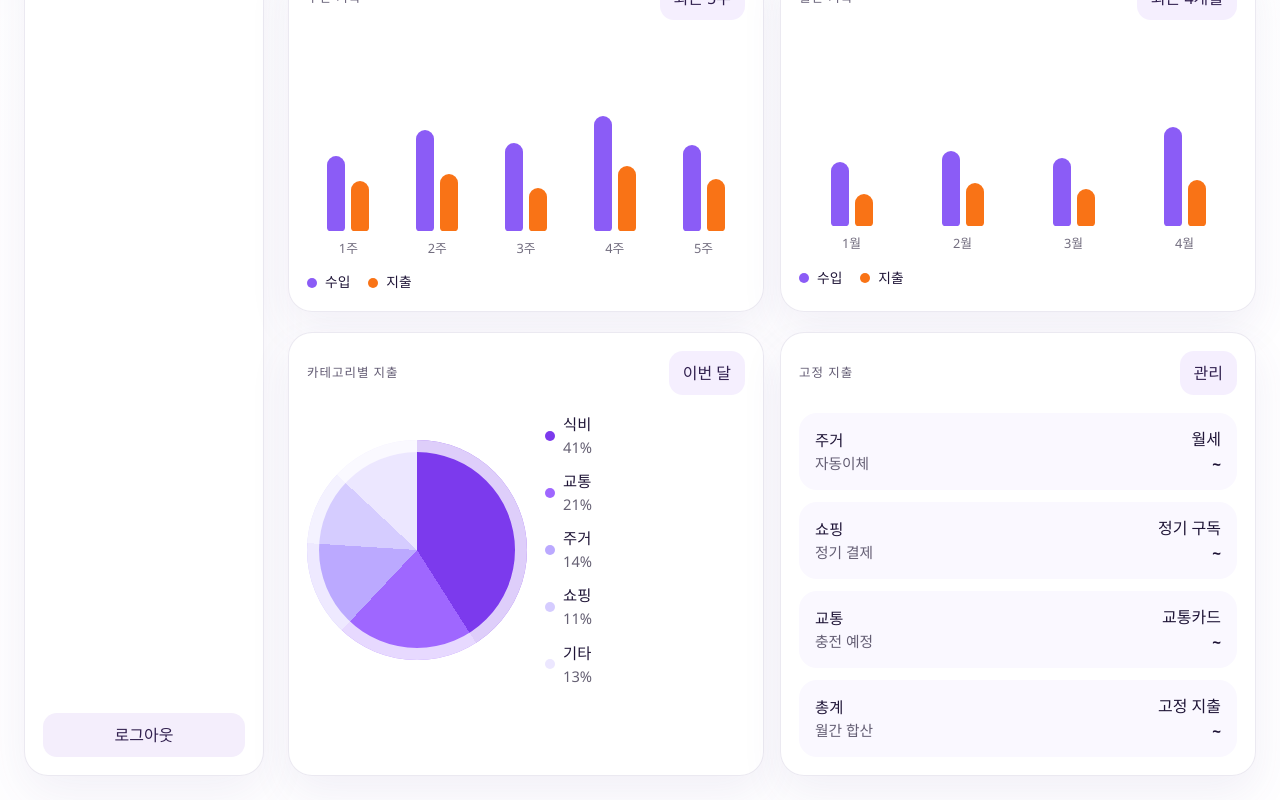
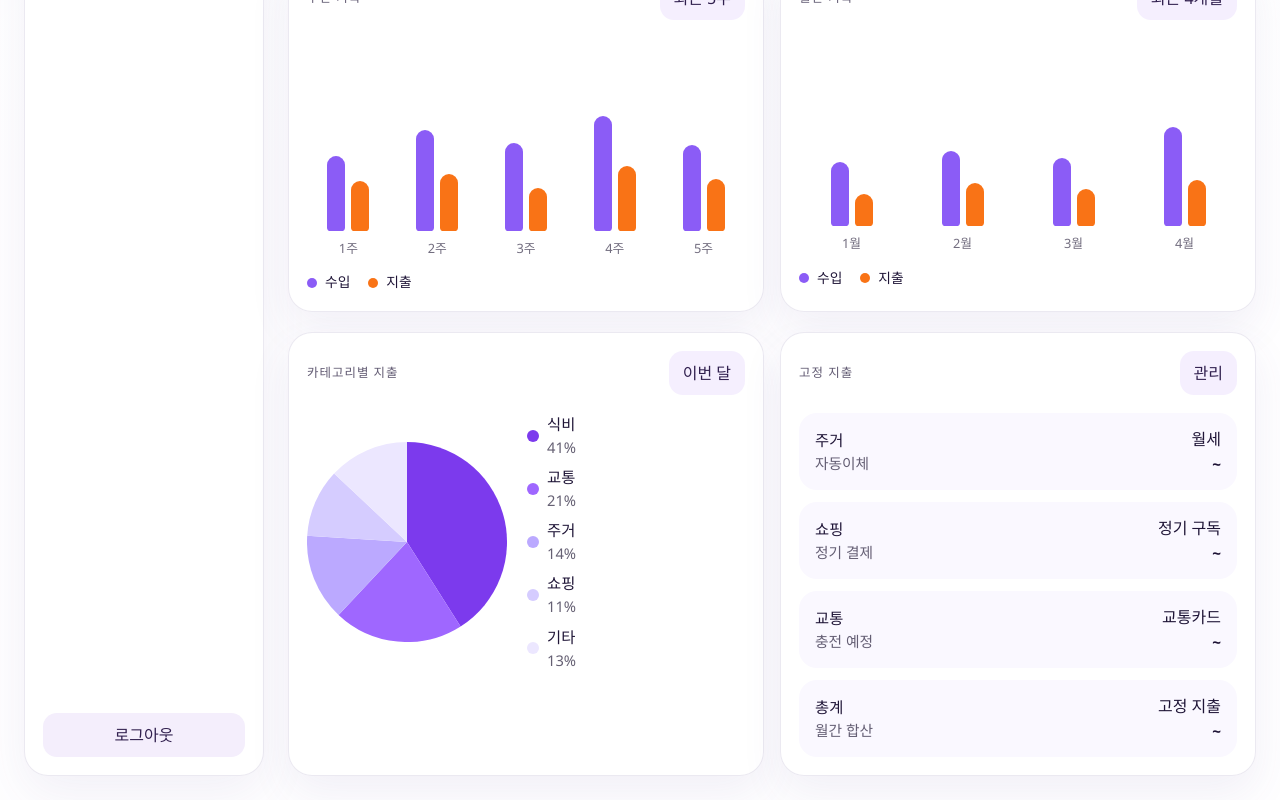
Before and after one commit to ksy9565/KB_Skeleton_Project, a Vue app: page / in a window 1280 px wide. Shown: the part 860-1660 px from the top of the page. Built offline with nearby package versions, Linux system fonts and the light colour scheme.

Commit message:
Feat: 차트 상호작용 추가: 마우스 호버 시 해당 항목 및 비율 표시 vue-chart.js 라이브러리 추가하여 사용
line24: 호버 시 조각 튀어나오는 효과 제거
line37: 호버 시 툴팁 활성화

```diff
--- a/src/components/mainPage/DashboardCategoryChart.vue
+++ b/src/components/mainPage/DashboardCategoryChart.vue
@@ -1,4 +1,11 @@
 <script setup>
+import { computed } from 'vue';
+import { Pie } from 'vue-chartjs';
+import { Chart as ChartJS, ArcElement, Tooltip, Legend } from 'chart.js';
+
+// Chart.js 필수 구성 요소 등록
+ChartJS.register(ArcElement, Tooltip, Legend);
+
 const props = defineProps({
   items: {
     type: Array,
@@ -6,16 +13,39 @@ const props = defineProps({
   },
 });
 
-const pieGradient = `conic-gradient(${props.items
-  .map((item, index) => {
-    const start = props.items
-      .slice(0, index)
-      .reduce((total, current) => total + current.value, 0);
-    const end = start + item.value;
+// Chart.js 데이터 형식으로 변환
+const chartData = computed(() => ({
+  labels: props.items.map((item) => item.label),
+  datasets: [
+    {
+      backgroundColor: props.items.map((item) => item.color),
+      data: props.items.map((item) => item.value),
+      borderWidth: 0, // 경계선 제거 (깔끔한 디자인)
+      hoverOffset: 0, // 호버 시 조각이 튀어나오는 효과
+    },
+  ],
+}));
 
-    return `${item.color} ${start}% ${end}%`;
-  })
-  .join(', ')})`;
+// Chart.js 옵션 설정
+const chartOptions = {
+  responsive: true,
+  maintainAspectRatio: false,
+  plugins: {
+    legend: {
+      display: false, // 기본 범례는 숨기고 기존 커스텀 범례 사용
+    },
+    tooltip: {
+      enabled: true, // 호버 시 툴팁 활성화
+      callbacks: {
+        label: (context) => {
+          const label = context.label || '';
+          const value = context.parsed || 0;
+          return ` ${label}: ${value}%`;
+        },
+      },
+    },
+  },
+};
 </script>
 
 <template>
@@ -26,7 +56,10 @@ const pieGradient = `conic-gradient(${props.items
     </div>
 
     <div class="chart-area pie-layout">
-      <div class="pie-chart" :style="{ background: pieGradient }"></div>
+      <!-- 기존 div 대신 Pie 컴포넌트 사용 -->
+      <div class="pie-chart-container">
+        <Pie :data="chartData" :options="chartOptions" />
+      </div>
 
       <div class="category-legend">
         <div
@@ -47,3 +80,36 @@ const pieGradient = `conic-gradient(${props.items
     </div>
   </article>
 </template>
+
+<style scoped>
+/* 차트 크기 조절을 위한 컨테이너 스타일 */
+.pie-chart-container {
+  position: relative;
+  width: 200px; /* 원하는 크기로 조절 */
+  height: 200px;
+}
+
+.pie-layout {
+  display: flex;
+  align-items: center;
+  gap: 20px;
+}
+
+.category-legend {
+  display: flex;
+  flex-direction: column;
+  gap: 8px;
+}
+
+.category-row {
+  display: flex;
+  align-items: center;
+  gap: 8px;
+}
+
+.category-swatch {
+  width: 12px;
+  height: 12px;
+  border-radius: 50%;
+}
+</style>
```
